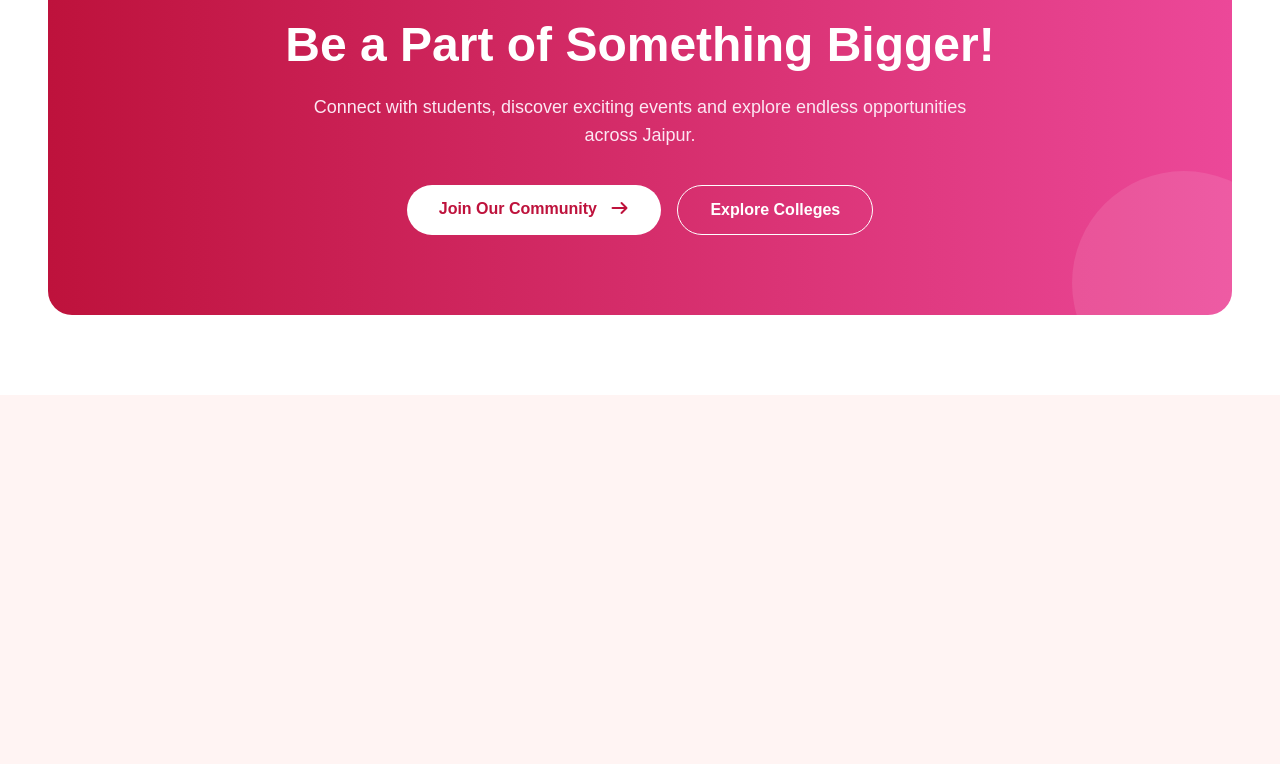
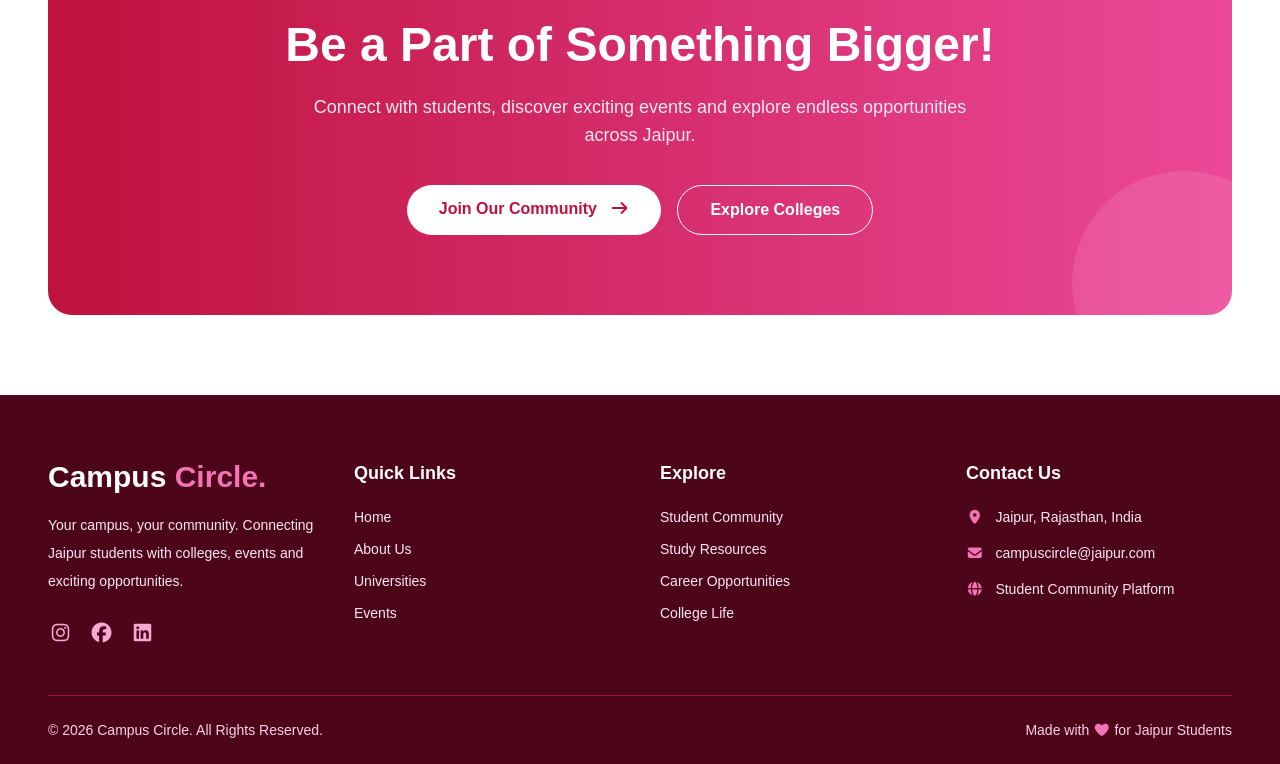
Before and after one commit to codebygungun-88/Jaipur-Campus-Circle, a plain HTML site: page index.html in a window 1280 px wide. Shown: the part 3489-4253 px from the top of the page. Before the commit the page ends 3884 px from the top, so only its background shows below. Drawn offline with nearby package versions, Linux system fonts and the light colour scheme.

Commit message:
footer also complete of home page

```diff
--- a/index.html
+++ b/index.html
@@ -475,6 +475,96 @@
 </section>
 </main>
 
+<!-- Footer -->
+
+<footer id="contact" class="bg-rose-950 text-white px-6 md:px-12 pt-16 pb-6">
+
+  <div class="grid grid-cols-1 sm:grid-cols-2 lg:grid-cols-4 gap-10 pb-12">
+
+    <div>
+      <h2 class="text-3xl font-bold mb-4">
+        Campus <span class="text-pink-400">Circle.</span>
+      </h2>
+
+      <p class="text-pink-100 text-sm leading-7 max-w-xs">
+        Your campus, your community. Connecting Jaipur students
+        with colleges, events and exciting opportunities.
+      </p>
+
+      <div class="flex gap-4 mt-6 text-xl text-pink-300">
+        <a href="#" aria-label="Instagram" class="hover:text-white">
+          <i class="fa-brands fa-instagram"></i>
+        </a>
+        <a href="#" aria-label="Facebook" class="hover:text-white">
+          <i class="fa-brands fa-facebook"></i>
+        </a>
+        <a href="#" aria-label="LinkedIn" class="hover:text-white">
+          <i class="fa-brands fa-linkedin"></i>
+        </a>
+      </div>
+    </div>
+
+    <div>
+      <h3 class="text-lg font-bold mb-5">Quick Links</h3>
+
+      <ul class="space-y-3 text-pink-100 text-sm">
+        <li><a href="index.html" class="hover:text-pink-400">Home</a></li>
+        <li><a href="about.html" class="hover:text-pink-400">About Us</a></li>
+        <li><a href="universities.html" class="hover:text-pink-400">Universities</a></li>
+        <li><a href="contact.html" class="hover:text-pink-400">Events</a></li>
+      </ul>
+    </div>
+
+    <div>
+      <h3 class="text-lg font-bold mb-5">Explore</h3>
+
+      <ul class="space-y-3 text-pink-100 text-sm">
+        <li><a href="#" class="hover:text-pink-400">Student Community</a></li>
+        <li><a href="#" class="hover:text-pink-400">Study Resources</a></li>
+        <li><a href="#" class="hover:text-pink-400">Career Opportunities</a></li>
+        <li><a href="#" class="hover:text-pink-400">College Life</a></li>
+      </ul>
+    </div>
+
+    <div>
+      <h3 class="text-lg font-bold mb-5">Contact Us</h3>
+
+      <div class="space-y-4 text-pink-100 text-sm">
+
+        <p>
+          <i class="fa-solid fa-location-dot mr-2 text-pink-400"></i>
+          Jaipur, Rajasthan, India
+        </p>
+
+        <p>
+          <i class="fa-solid fa-envelope mr-2 text-pink-400"></i>
+          campuscircle@jaipur.com
+        </p>
+
+        <p>
+          <i class="fa-solid fa-globe mr-2 text-pink-400"></i>
+          Student Community Platform
+        </p>
+
+      </div>
+    </div>
+
+  </div>
+
+  <div class="border-t border-rose-800 pt-6 flex flex-col md:flex-row justify-between items-center gap-4">
+
+    <p class="text-pink-200 text-sm text-center">
+      © 2026 Campus Circle. All Rights Reserved.
+    </p>
+
+    <p class="text-pink-200 text-sm">
+      Made with <i class="fa-solid fa-heart text-pink-400"></i> for Jaipur Students
+    </p>
+
+  </div>
+
+</footer>
+
 
   </body>
 </html>
```
